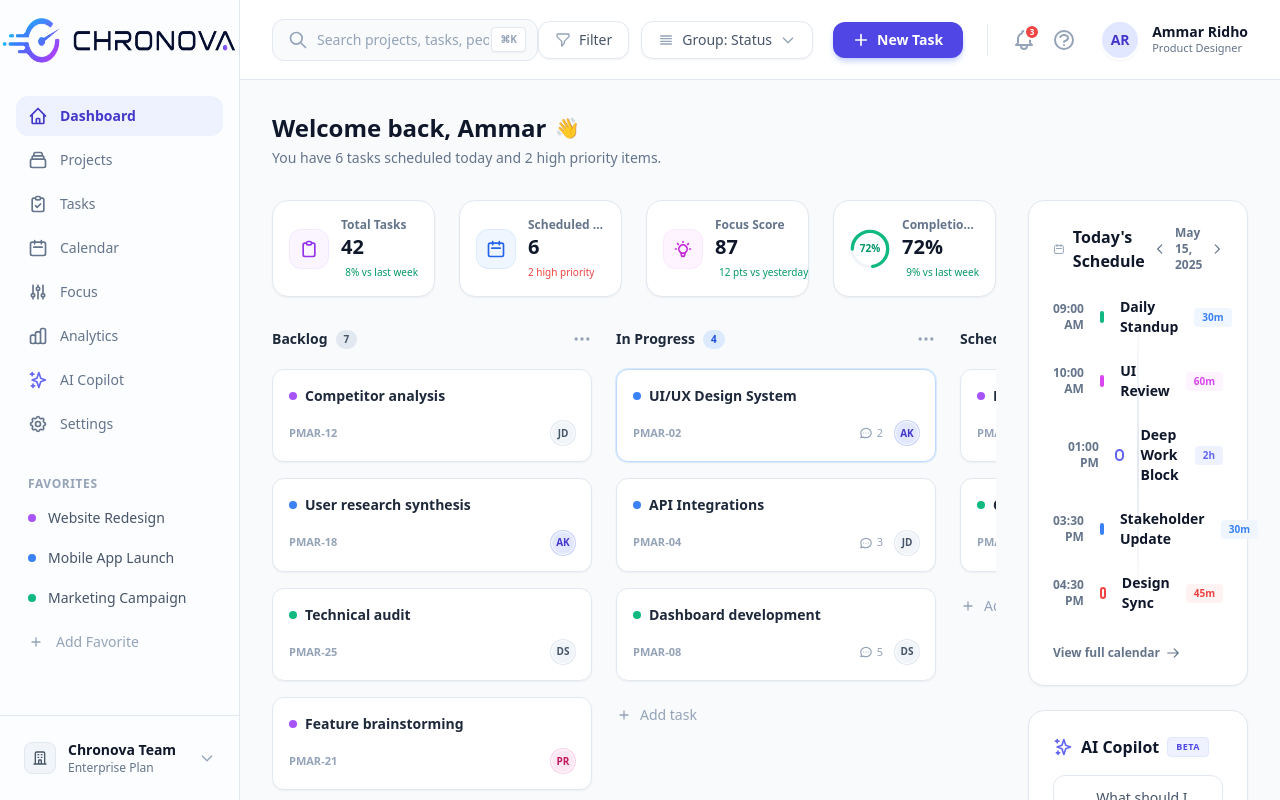
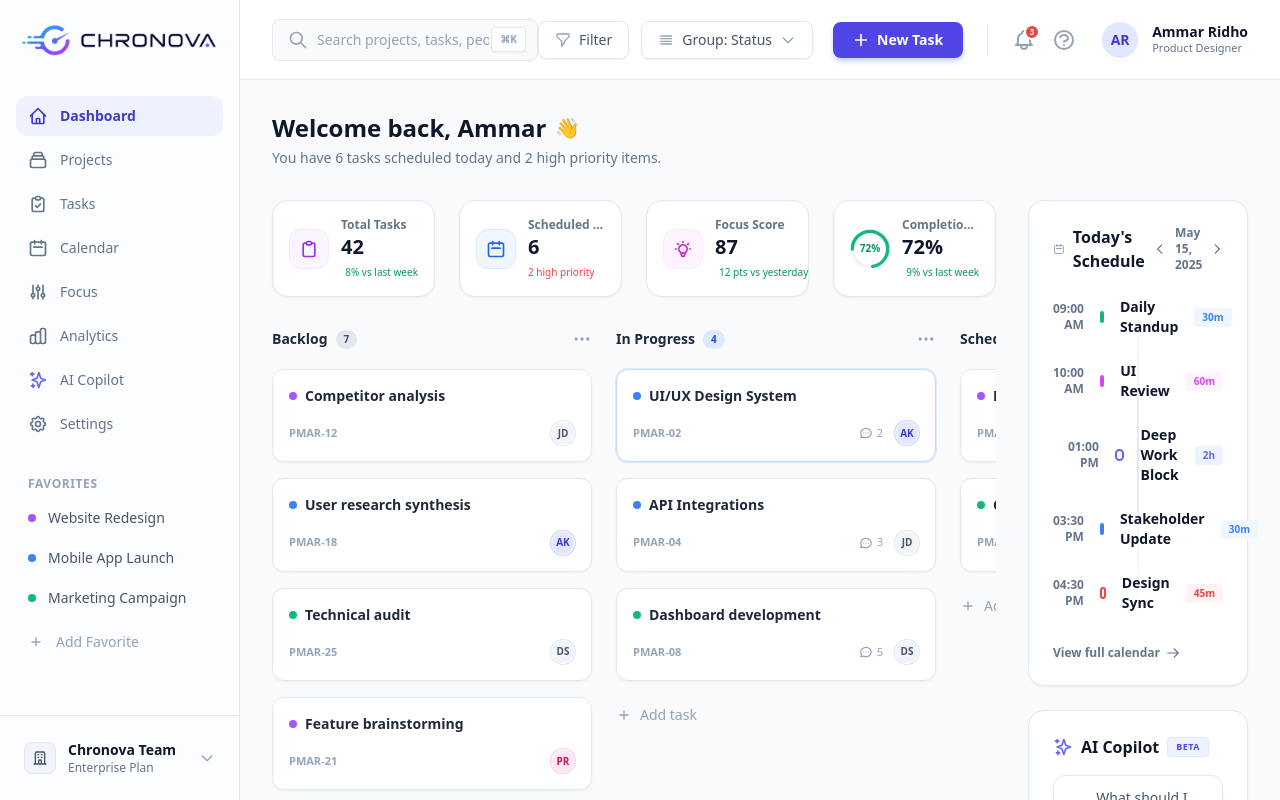
Before and after one commit to BangJhen/chronova, a Nuxt app: page /dashboard in a window 1280 px wide. Shown: the top 800 px of the page. Built offline with nearby package versions, Linux system fonts and the light colour scheme; what vue3-apexcharts would draw is missing.

Commit message:
style: adjust topbar search width and border radius

```diff
--- a/components/dashboard/Sidebar.vue
+++ b/components/dashboard/Sidebar.vue
@@ -3,7 +3,7 @@
     <!-- Logo -->
     <div class="h-20 flex items-center justify-center">
       <NuxtLink to="/">
-        <img src="/logo.png" alt="Chronova" class="h-12 w-auto" />
+        <img src="/logo.png" alt="Chronova" class="h-8 w-auto" />
       </NuxtLink>
     </div>
 
--- a/components/dashboard/Topbar.vue
+++ b/components/dashboard/Topbar.vue
@@ -2,10 +2,10 @@
   <header class="h-20 bg-white border-b border-slate-200 flex items-center justify-between px-8 sticky top-0 z-30">
 
     <!-- Left: Search -->
-    <div class="flex-1 max-w-xl">
+    <div class="flex-1 max-w-md">
       <div class="relative flex items-center">
         <svg class="absolute left-4 w-5 h-5 text-slate-400" fill="none" stroke="currentColor" viewBox="0 0 24 24"><path stroke-linecap="round" stroke-linejoin="round" stroke-width="2" d="M21 21l-6-6m2-5a7 7 0 11-14 0 7 7 0 0114 0z"></path></svg>
-        <input type="text" placeholder="Search projects, tasks, people..." class="w-full pl-11 pr-12 py-2.5 bg-slate-50 border border-slate-200 rounded-xl text-sm focus:outline-none focus:ring-2 focus:ring-indigo-500/20 focus:border-indigo-500 transition-all placeholder:text-slate-400 text-slate-700" />
+        <input type="text" placeholder="Search projects, tasks, people..." class="w-full pl-11 pr-12 py-2.5 bg-slate-50 border border-slate-200 rounded-lg text-sm focus:outline-none focus:ring-2 focus:ring-indigo-500/20 focus:border-indigo-500 transition-all placeholder:text-slate-400 text-slate-700" />
         <div class="absolute right-3 px-2 py-1 bg-white border border-slate-200 rounded text-[10px] font-bold text-slate-400 shadow-sm">
           ⌘K
         </div>
@@ -17,16 +17,16 @@
 
       <!-- Filters & New Task -->
       <div class="flex items-center gap-3">
-        <button class="flex items-center gap-2 px-4 py-2 bg-white border border-slate-200 rounded-xl text-sm font-medium text-slate-600 hover:bg-slate-50 transition-colors shadow-sm">
+        <button class="flex items-center gap-2 px-4 py-2 bg-white border border-slate-200 rounded-lg text-sm font-medium text-slate-600 hover:bg-slate-50 transition-colors shadow-sm">
           <svg class="w-4 h-4 text-slate-400" fill="none" stroke="currentColor" viewBox="0 0 24 24"><path stroke-linecap="round" stroke-linejoin="round" stroke-width="2" d="M3 4a1 1 0 011-1h16a1 1 0 011 1v2.586a1 1 0 01-.293.707l-6.414 6.414a1 1 0 00-.293.707V17l-4 4v-6.586a1 1 0 00-.293-.707L3.293 7.293A1 1 0 013 6.586V4z"></path></svg>
           Filter
         </button>
-        <button class="flex items-center gap-2 px-4 py-2 bg-white border border-slate-200 rounded-xl text-sm font-medium text-slate-600 hover:bg-slate-50 transition-colors shadow-sm">
+        <button class="flex items-center gap-2 px-4 py-2 bg-white border border-slate-200 rounded-lg text-sm font-medium text-slate-600 hover:bg-slate-50 transition-colors shadow-sm">
           <svg class="w-4 h-4 text-slate-400" fill="none" stroke="currentColor" viewBox="0 0 24 24"><path stroke-linecap="round" stroke-linejoin="round" stroke-width="2" d="M4 6h16M4 10h16M4 14h16M4 18h16"></path></svg>
           Group: Status
           <svg class="w-4 h-4 text-slate-400" fill="none" stroke="currentColor" viewBox="0 0 24 24"><path stroke-linecap="round" stroke-linejoin="round" stroke-width="2" d="M19 9l-7 7-7-7"></path></svg>
         </button>
-        <button class="flex items-center gap-2 px-5 py-2 bg-indigo-600 hover:bg-indigo-700 text-white rounded-xl text-sm font-bold shadow-md shadow-indigo-200 hover:-translate-y-0.5 transition-all ml-2">
+        <button class="flex items-center gap-2 px-5 py-2 bg-indigo-600 hover:bg-indigo-700 text-white rounded-lg text-sm font-bold shadow-md shadow-indigo-200 hover:-translate-y-0.5 transition-all ml-2">
           <svg class="w-4 h-4" fill="none" stroke="currentColor" viewBox="0 0 24 24"><path stroke-linecap="round" stroke-linejoin="round" stroke-width="2.5" d="M12 4v16m8-8H4"></path></svg>
           New Task
         </button>
```
